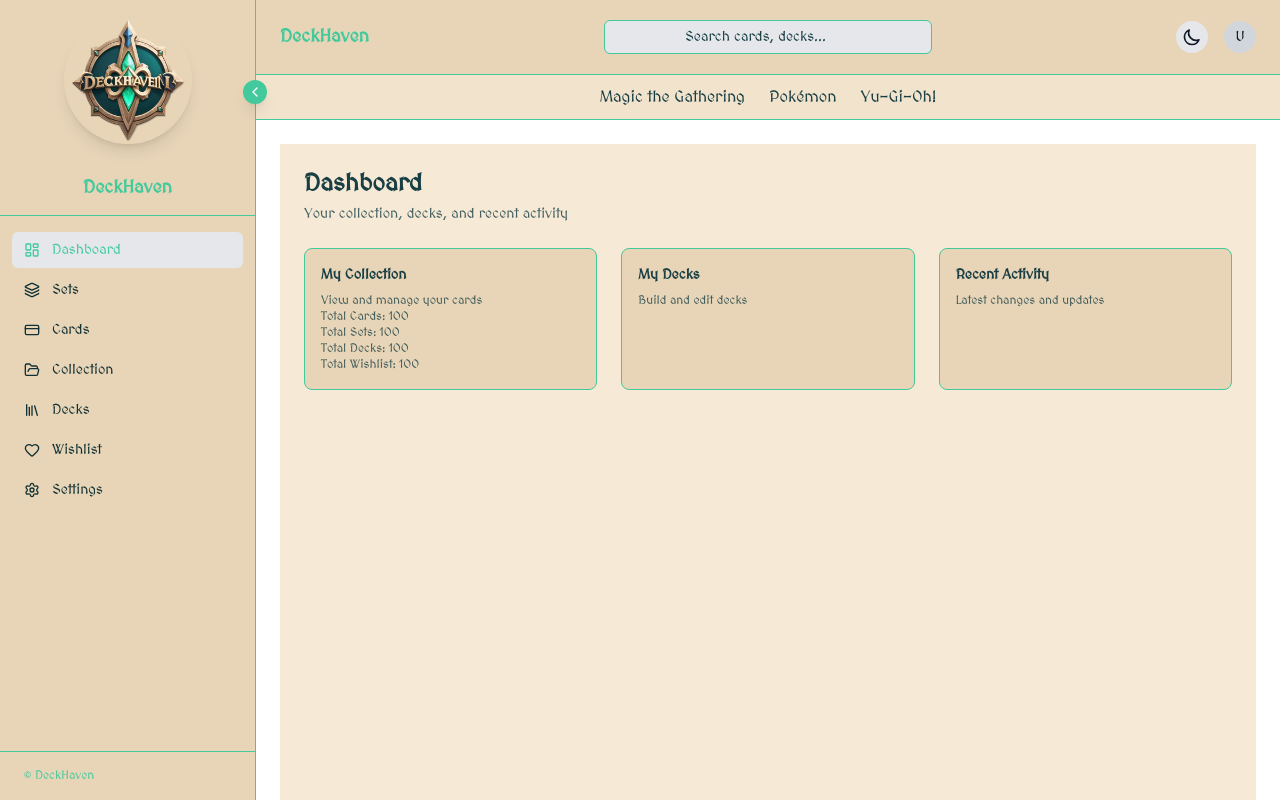
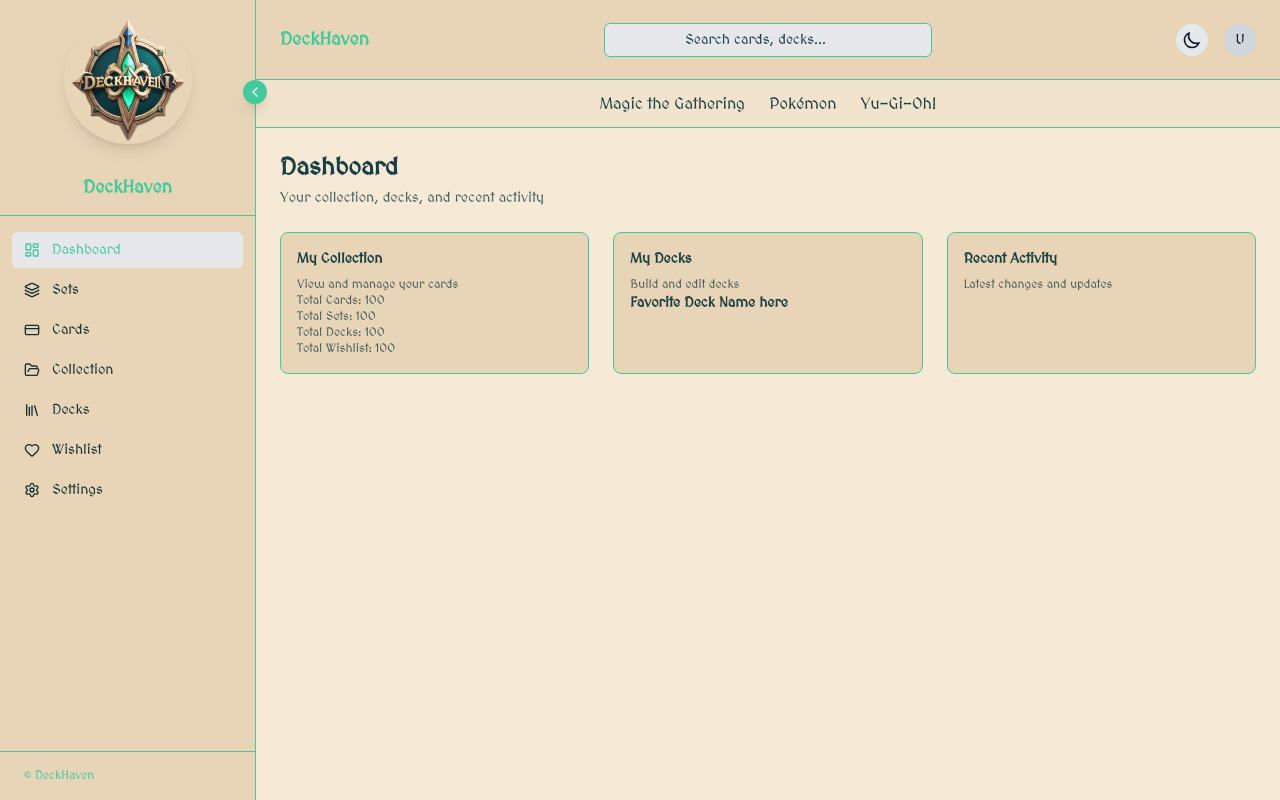
Before and after one commit to Christopher-Holland/DeckHaven, a Next.js app: page /dashboard in a window 1280 px wide. Built offline with nearby package versions, Linux system fonts and the light colour scheme.

Commit message:
Fixed dashboard layout

```diff
--- a/app/dashboard/page.tsx
+++ b/app/dashboard/page.tsx
@@ -66,6 +66,9 @@ export default function Dashboard() {
                     <p className="text-xs opacity-80">
                         Build and edit decks
                     </p>
+                    <p className="text-sm font-semibold mb-2">
+                        Favorite Deck Name here
+                    </p>
                 </div>
 
                 {/* Card 3 */}
--- a/app/layout.tsx
+++ b/app/layout.tsx
@@ -36,7 +36,7 @@ export default function RootLayout({
             <div className="flex flex-col flex-1 transition-all duration-300">
               <Navbar />
               <BrandNav />
-              <main className="p-6 overflow-y-auto bg-white dark:bg-gray-900 text-gray-900 dark:text-gray-100 transition-all duration-300">
+              <main className="flex-1 overflow-y-auto p-0 min-h-0 transition-all duration-300">
                 {children}
               </main>
             </div>
```
